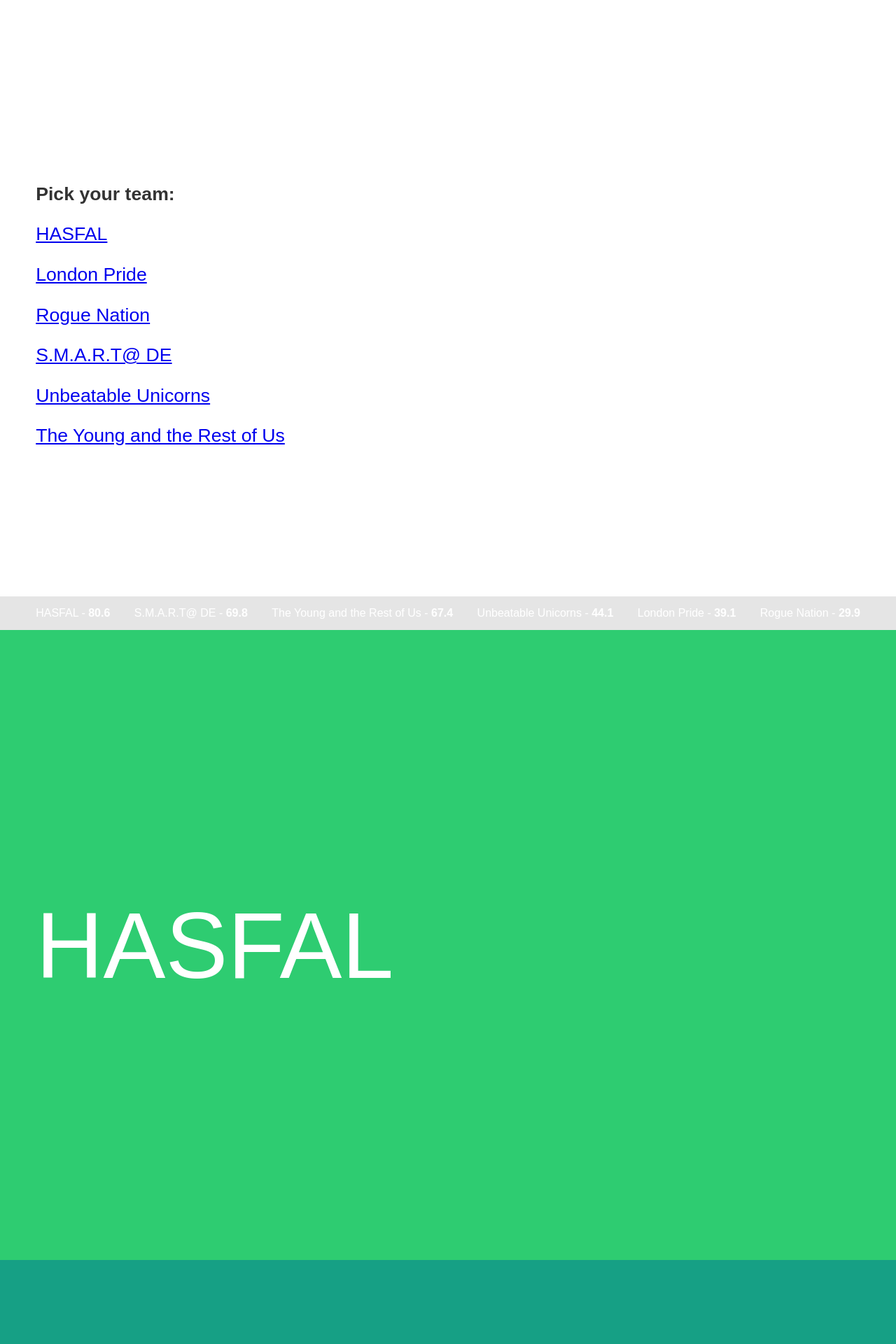
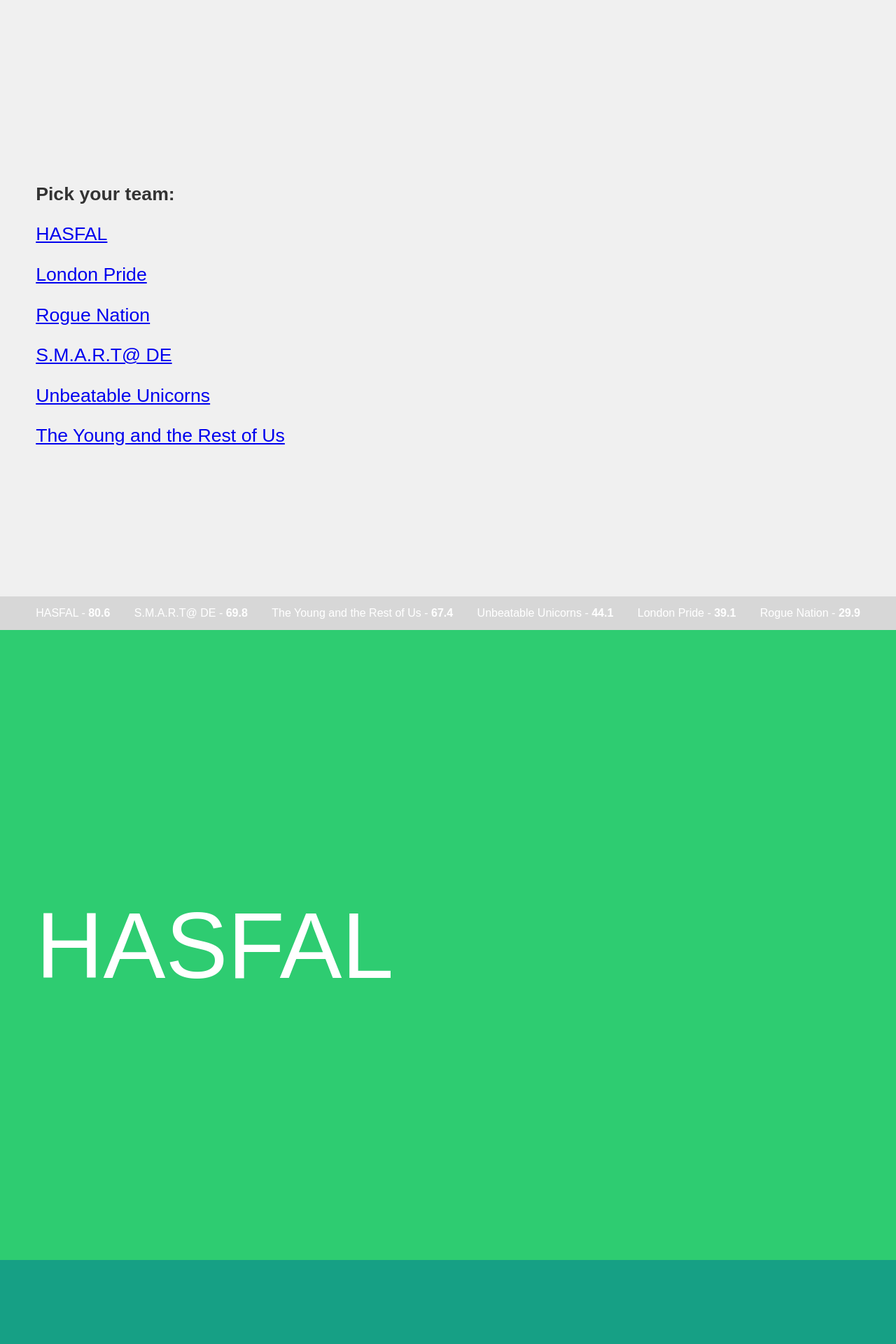
Before and after one commit to brettrowley/brettrowley.github.io, a Jekyll site: the page sandbox/wellable/index.html, which Jekyll copies as it is, in a window 1280 px wide. Shown: the top 1920 px of the page at 70% size. Built offline with Jekyll 4.4.1, drawn with Linux system fonts in a browser that asks for light colours; nearby versions of some CDN libraries.

```diff
--- a/sandbox/wellable/index.html
+++ b/sandbox/wellable/index.html
@@ -1,4 +1,7 @@
+<meta name="viewport" content="width=device-width, initial-scale=1.0, maximum-scale=1.0, user-scalable=no" />
+
 <link href='/assets/css/ionicons.css' rel='stylesheet' type='title/css'>
+
 <style>
 body, html{
 	padding: 0;
@@ -53,6 +56,7 @@
 	display: block;
 	padding-left: 4vw;
 	height: 100vh;
+	background: #f0f0f0;
 
 }
 .team span.title{
@@ -80,7 +84,6 @@
 	}
 	.stats.expand{
 		bottom: 0px;
-		background: rgba(0,0,0,0.5);
 	}
 	.stats ul{
 		padding: 10px 0 10px 4vw;
```
Also changed, not shown: other parts of sandbox/wellable/index.html (+0 -1 lines).
